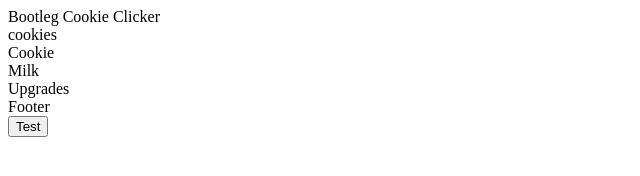
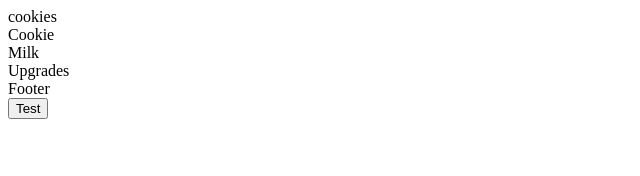
Before and after one commit to YeetGuy6921/YeetGuy6921.github.io, a plain HTML site: page index.html in a window 1280 px wide. Shown: the whole page, without its empty margins (0-640 px from the left). Drawn offline with Linux system fonts and the light colour scheme.

Commit message:
Update index.html

```diff
--- a/index.html
+++ b/index.html
@@ -1,13 +1,18 @@
 <!DOCTYPE HTML>
 <meta charset='utf-8'>
-<header>
+  <script>
+    //var cookies = 0
+    //const cookieCounter = document.createElement("counter")
+    //function addCookies() {
+    //  cookies++
+    //}
+  </script>
   <style>
     aside {
       align-self: right;
     }
+
   </style>
-  Bootleg Cookie Clicker
-</header>
 <body>
   <nav class='counter'>
     cookies
```
